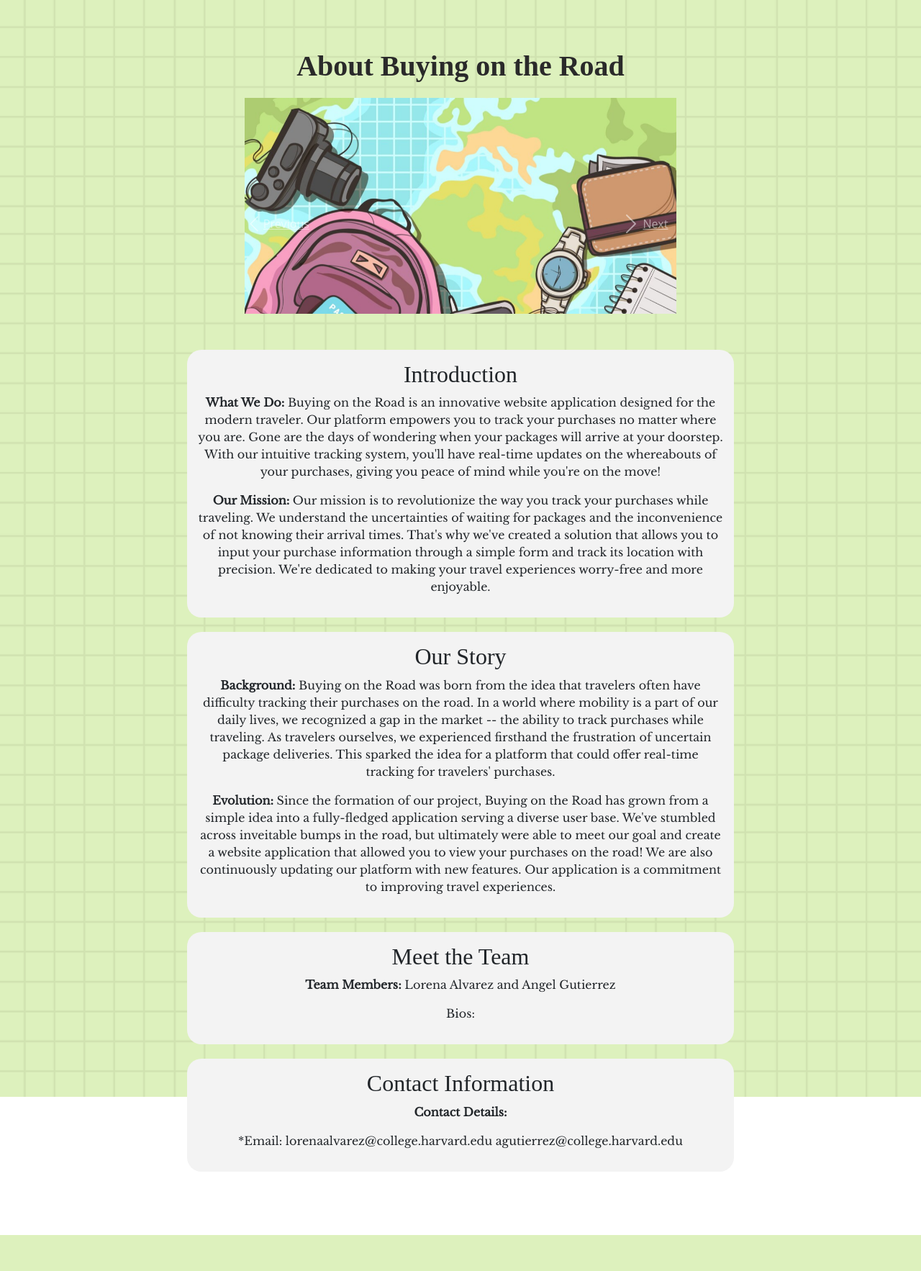
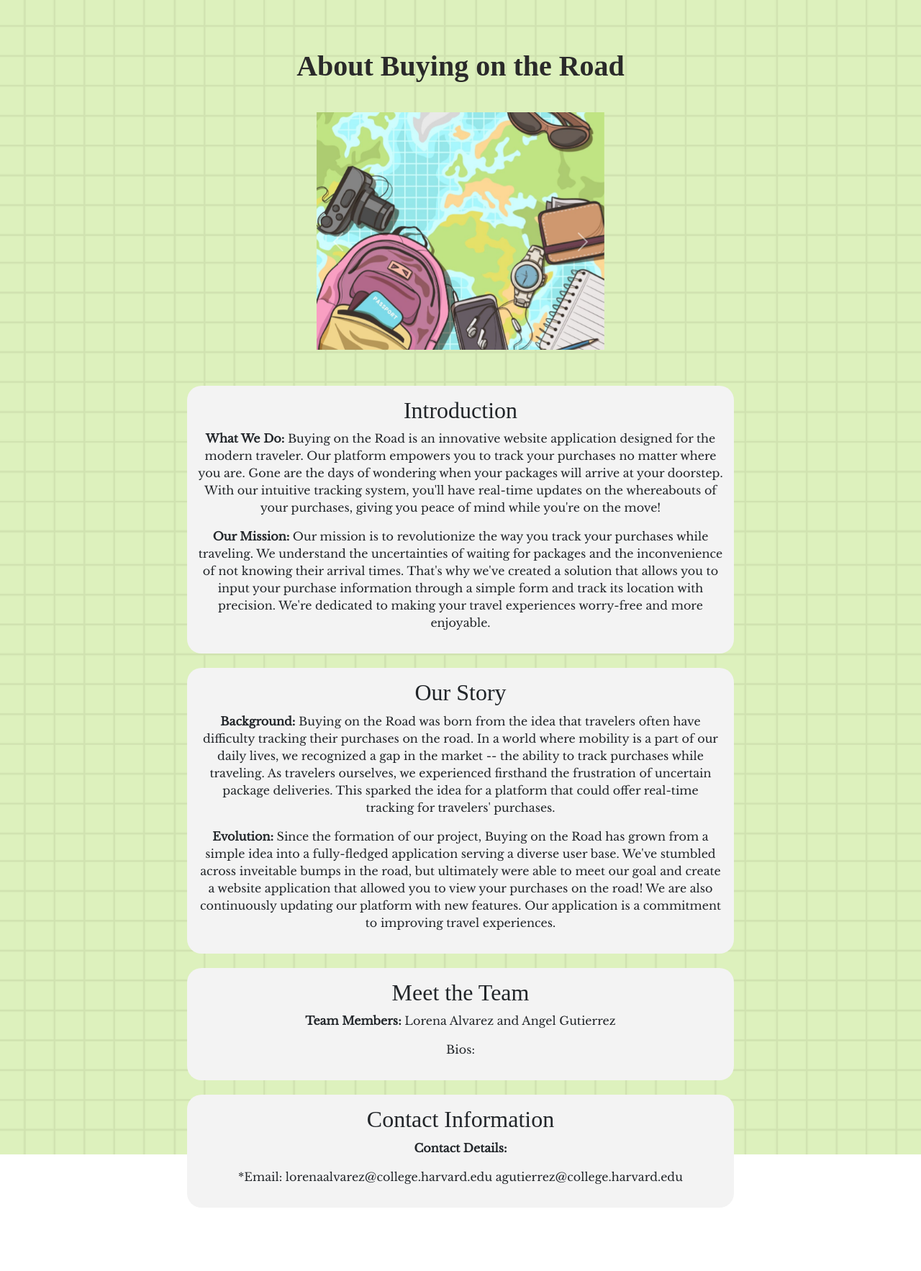
Before and after one commit to lorenaalv/cs50_project, a Flask app: page / in a window 1280 px wide. Shown: the part 76-1842 px from the top of the page at 72% size. Before the commit the page ends 1792 px from the top, so only its background shows below. Run offline with Flask 3, Linux system fonts and the light colour scheme; a user stored in the database is signed in; some libraries are stand-ins or nearby versions; some web fonts are replaced.

Commit message:
Wed, Dec 6, 2023, 7:59 PM -05:00

```diff
--- a/static/styles.css
+++ b/static/styles.css
@@ -34,7 +34,7 @@ p, button, label, input, td, th {
     /* Cover the entire container */
     background-position: center;
     /* Center the background image */
-    height: 200%;
+    height: 210%;
     /* Set the height to the full viewport height */
     width: 100%;
     /* Set the width to 100% of the container */
@@ -69,17 +69,18 @@ html, body {
 
 /* Custom CSS for the carousel */
 #carouselExampleControls {
-    max-width: 600px; /* Set the maximum width of the carousel */
+    max-width: 400px; /* Set the maximum width of the carousel */
     margin: auto; /* Center the carousel */
 }
 
 .carousel-inner img {
     width: 100%; /* Make the images inside the carousel take up 100% width */
-    height: 300px; /* Set the height of the images */
+    height: 330px; /* Set the height of the images */
     object-fit: cover; /* Maintain the aspect ratio and cover the container */
 }
 
 .carousel-item {
+    margin-top: 20px;
     margin-bottom: 50px;
     border-radius: 20px;
 }
--- a/templates/index.html
+++ b/templates/index.html
@@ -15,20 +15,20 @@
                 <img class="d-block w-100" src="{{ url_for('static', filename='freepik1.png') }}" alt="First slide">
               </div>
               <div class="carousel-item">
-                <img class="d-block w-100" src="{{ url_for('static', filename='freepik2.png') }}" alt="Second slide">
+                <img class="d-block w-100" src="{{ url_for('static', filename='freepik2.jpg') }}" alt="Second slide">
               </div>
               <div class="carousel-item">
-                <img class="d-block w-100" src="{{ url_for('static', filename='freepik3.png') }}" alt="Third slide">
+                <img class="d-block w-100" src="{{ url_for('static', filename='freepik3.jpg') }}" alt="Third slide">
               </div>
             </div>
-            <a class="carousel-control-prev" href="#carouselExampleControls" role="button" data-slide="prev">
+            <button class="carousel-control-prev" type="button" data-bs-target="#carouselExampleControls" data-bs-slide="prev">
               <span class="carousel-control-prev-icon" aria-hidden="true"></span>
-              <span class="sr-only">Previous</span>
-            </a>
-            <a class="carousel-control-next" href="#carouselExampleControls" role="button" data-slide="next">
+              <span class="visually-hidden">Previous</span>
+            </button>
+            <button class="carousel-control-next" type="button" data-bs-target="#carouselExampleControls" data-bs-slide="next">
               <span class="carousel-control-next-icon" aria-hidden="true"></span>
-              <span class="sr-only">Next</span>
-            </a>
+              <span class="visually-hidden">Next</span>
+            </button>
           </div>
 
 
```
Also changed, not shown: 1 other file.
